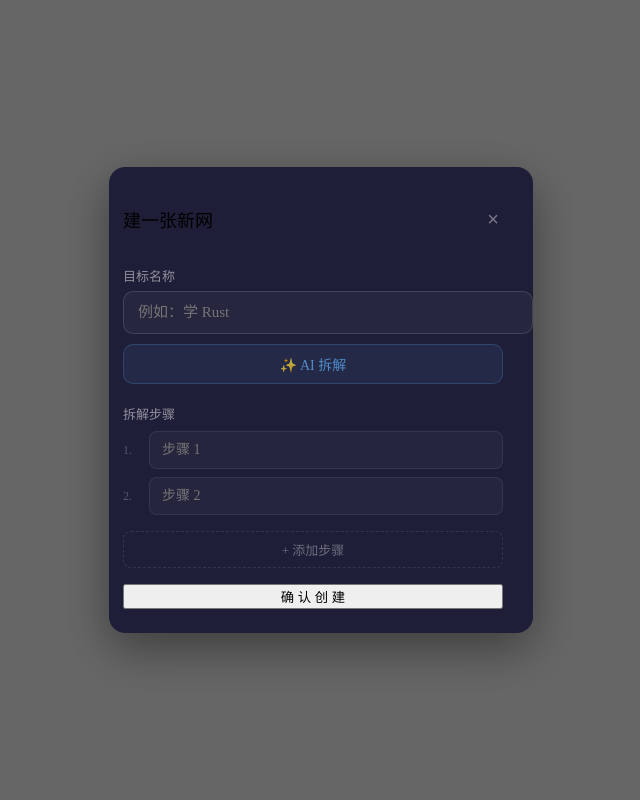
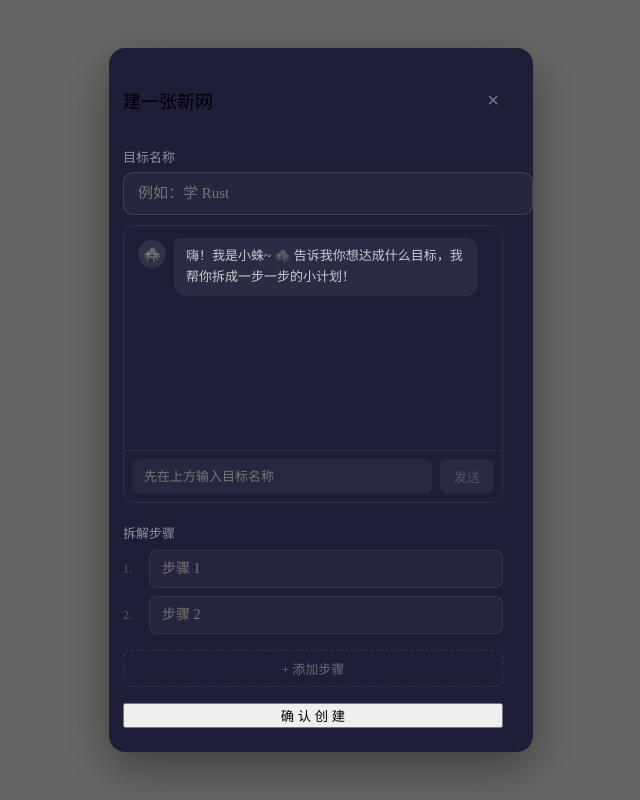
Before and after one commit to HeibaiPeiii/spiderweave, a React (Vite) app in the folder web/: page / in a window 1280 px wide. Both pictures are taken after a click on the button "建 一 张 新 网". Shown: the whole page, without its empty margins (319-959 px from the left). Built offline with nearby package versions, Linux system fonts and the light colour scheme; no server answers; the HTML template or start-up script is replaced by a standard one.

Commit message:
feat: replace AI button with SpiderChat — spider persona dialogue for goal decomposition

```diff
--- a/web/src/components/CreateWebModal.jsx
+++ b/web/src/components/CreateWebModal.jsx
@@ -1,6 +1,6 @@
 import { useState, useRef, useEffect } from 'react'
 import { useSpider } from '../contexts/SpiderContext.jsx'
-import { aiDecompose } from '../utils/aiDecompose.js'
+import SpiderChat from './SpiderChat.jsx'
 
 const MAX_WEBS = 3
 const MIN_STEPS = 2
@@ -21,9 +21,8 @@ export default function CreateWebModal({ onClose, onCreated }) {
   const [error, setError] = useState('')
   const titleRef = useRef(null)
 
-  // AI 拆解 — key 由构建时环境变量注入
+  // AI 对话 — key 由构建时环境变量注入
   const apiKey = import.meta.env.VITE_DEEPSEEK_KEY || ''
-  const [aiLoading, setAiLoading] = useState(false)
 
   // 打开时聚焦名称输入框
   useEffect(() => {
@@ -74,34 +73,11 @@ export default function CreateWebModal({ onClose, onCreated }) {
     onCreated?.(webId)
   }
 
-  async function handleAIDecompose() {
-    setError('')
-    const goal = title.trim()
-    if (!goal) {
-      setError('请先输入目标名称')
-      titleRef.current?.focus()
-      return
-    }
-    if (!apiKey) {
-      setError('后台未配置 AI Key')
-      return
-    }
-    setAiLoading(true)
-    try {
-      const result = await aiDecompose(goal, apiKey)
-      if (result.length < 2) {
-        setError('AI 拆解结果不足 2 步，请手动补充')
-        return
-      }
-      const padded = result.length < MIN_STEPS
-        ? [...result, ...Array(MIN_STEPS - result.length).fill('')]
-        : result
-      setSteps(padded)
-    } catch (e) {
-      setError(e.message || 'AI 拆解失败')
-    } finally {
-      setAiLoading(false)
-    }
+  function handleStepsFromChat(newSteps) {
+    const padded = newSteps.length < MIN_STEPS
+      ? [...newSteps, ...Array(MIN_STEPS - newSteps.length).fill('')]
+      : newSteps.slice(0, MAX_STEPS)
+    setSteps(padded)
   }
 
   function handleOverlayClick(e) {
@@ -212,36 +188,14 @@ export default function CreateWebModal({ onClose, onCreated }) {
           }}
         />
 
-        {/* AI 拆解按钮 */}
-        <div style={{ marginBottom: 20 }}>
-          <button
-            onClick={handleAIDecompose}
-            disabled={aiLoading || !title.trim()}
-            style={{
-              width: '100%',
-              padding: '9px 0',
-              borderRadius: 10,
-              border: '1px solid rgba(100,180,255,0.2)',
-              background: aiLoading
-                ? 'rgba(100,180,255,0.05)'
-                : 'rgba(100,180,255,0.08)',
-              color: aiLoading
-                ? 'rgba(100,180,255,0.4)'
-                : 'rgba(100,180,255,0.7)',
-              fontSize: 14,
-              fontFamily: 'inherit',
-              fontWeight: 300,
-              cursor: aiLoading || !title.trim() ? 'default' : 'pointer',
-              transition: 'background 0.2s ease',
-              display: 'flex',
-              alignItems: 'center',
-              justifyContent: 'center',
-              gap: 8,
-            }}
-          >
-            {aiLoading ? '⟳ AI 正在拆解…' : '✨ AI 拆解'}
-          </button>
-        </div>
+        {/* 小蛛对话拆解 */}
+        {apiKey && (
+          <SpiderChat
+            goalTitle={title}
+            apiKey={apiKey}
+            onSteps={handleStepsFromChat}
+          />
+        )}
 
         {/* 步骤拆解 */}
         <label
--- /dev/null
+++ b/web/src/components/SpiderChat.jsx
@@ -0,0 +1,263 @@
+import { useState, useRef, useEffect } from 'react'
+
+const SYSTEM_PROMPT = `你是小蛛，一只住在用户目标网上的可爱小蜘蛛。你帮用户把模糊的目标拆成具体步骤。
+
+说话风格：
+- 温暖、鼓励、带点可爱（偶尔用 ~ 🕷️ ✨）
+- 每次回复简短短，1~3 句话
+- 当用户说了目标后，立刻给出 3~7 个拆解好的步骤
+- 步骤格式：每行一个，不要编号，直接用中文短句
+
+如果用户对步骤有意见，根据反馈调整后重新给出全部步骤。
+
+如果用户说的不是目标（闲聊），就简短回复，然后引导用户说说想达成什么目标。`
+
+/**
+ * 蜘蛛对话组件 — 小蛛跟用户聊天拆解目标
+ *
+ * Props:
+ *   goalTitle — 用户输入的目标名（同步到对话上下文）
+ *   apiKey    — DeepSeek API key
+ *   onSteps   — (steps: string[]) => void  提取到步骤后回调
+ */
+export default function SpiderChat({ goalTitle, apiKey, onSteps }) {
+  const [messages, setMessages] = useState(() => [
+    {
+      role: 'assistant',
+      content: '嗨！我是小蛛~ 🕷️ 告诉我你想达成什么目标，我帮你拆成一步一步的小计划！',
+    },
+  ])
+  const [input, setInput] = useState('')
+  const [loading, setLoading] = useState(false)
+  const chatRef = useRef(null)
+  const inputRef = useRef(null)
+
+  // 自动滚到底部
+  useEffect(() => {
+    chatRef.current?.scrollTo(0, chatRef.current.scrollHeight)
+  }, [messages])
+
+  async function callAI(history) {
+    const msgs = [
+      { role: 'system', content: SYSTEM_PROMPT },
+      ...history.map((m) => ({ role: m.role, content: m.content })),
+    ]
+    const res = await fetch('https://api.deepseek.com/v1/chat/completions', {
+      method: 'POST',
+      headers: {
+        'Content-Type': 'application/json',
+        Authorization: `Bearer ${apiKey}`,
+      },
+      body: JSON.stringify({
+        model: 'deepseek-chat',
+        messages: msgs,
+        temperature: 0.8,
+        max_tokens: 600,
+      }),
+    })
+    if (!res.ok) {
+      if (res.status === 401) throw new Error('API Key 无效')
+      if (res.status === 402) throw new Error('余额不足')
+      throw new Error(`请求失败 (${res.status})`)
+    }
+    const data = await res.json()
+    return data.choices[0].message.content
+  }
+
+  /** 从 AI 回复中提取步骤列表 */
+  function extractSteps(text) {
+    const lines = text
+      .split('\n')
+      .map((s) => s.trim())
+      .map((s) => s.replace(/^[\d\.\、\-\*\s]+/, '').trim())
+      .filter((s) => s.length > 1 && s.length < 30)
+    return lines.length >= 2 ? lines : null
+  }
+
+  async function handleSend() {
+    const msg = input.trim()
+    if (!msg || loading) return
+
+    const updated = [...messages, { role: 'user', content: msg }]
+    setMessages(updated)
+    setInput('')
+    setLoading(true)
+
+    try {
+      const reply = await callAI(updated)
+      setMessages([...updated, { role: 'assistant', content: reply }])
+
+      // 尝试提取步骤
+      const steps = extractSteps(reply)
+      if (steps && steps.length >= 2) {
+        onSteps?.(steps)
+      }
+    } catch (e) {
+      setMessages([
+        ...updated,
+        { role: 'assistant', content: `哎呀，网络好像出了点问题…等会儿再试试吧 🕸️` },
+      ])
+    } finally {
+      setLoading(false)
+    }
+  }
+
+  function handleKeyDown(e) {
+    if (e.key === 'Enter' && !e.shiftKey) {
+      e.preventDefault()
+      handleSend()
+    }
+  }
+
+  return (
+    <div
+      style={{
+        border: '1px solid rgba(255,255,255,0.08)',
+        borderRadius: 12,
+        overflow: 'hidden',
+        marginBottom: 20,
+      }}
+    >
+      {/* 聊天消息区 */}
+      <div
+        ref={chatRef}
+        style={{
+          height: 200,
+          overflowY: 'auto',
+          padding: '12px 14px',
+          display: 'flex',
+          flexDirection: 'column',
+          gap: 10,
+        }}
+      >
+        {messages.map((m, i) => {
+          const isSpider = m.role === 'assistant'
+          return (
+            <div
+              key={i}
+              style={{
+                display: 'flex',
+                gap: 8,
+                alignItems: 'flex-start',
+                flexDirection: isSpider ? 'row' : 'row-reverse',
+              }}
+            >
+              {/* 小蛛头像 */}
+              {isSpider && (
+                <div
+                  style={{
+                    width: 28,
+                    height: 28,
+                    borderRadius: '50%',
+                    background: 'rgba(255,255,255,0.08)',
+                    display: 'flex',
+                    alignItems: 'center',
+                    justifyContent: 'center',
+                    fontSize: 14,
+                    flexShrink: 0,
+                    marginTop: 2,
+                  }}
+                >
+                  🕷️
+                </div>
+              )}
+
+              {/* 气泡 */}
+              <div
+                style={{
+                  maxWidth: '80%',
+                  padding: '8px 12px',
+                  borderRadius: isSpider ? '4px 12px 12px 12px' : '12px 4px 12px 12px',
+                  background: isSpider
+                    ? 'rgba(255,255,255,0.06)'
+                    : 'rgba(100,180,255,0.12)',
+                  color: isSpider
+                    ? 'rgba(255,255,255,0.75)'
+                    : 'rgba(200,220,255,0.85)',
+                  fontSize: 13,
+                  lineHeight: 1.6,
+                  whiteSpace: 'pre-wrap',
+                  wordBreak: 'break-word',
+                }}
+              >
+                {m.content}
+              </div>
+            </div>
+          )
+        })}
+
+        {loading && (
+          <div style={{ display: 'flex', gap: 8, alignItems: 'center' }}>
+            <div style={{
+              width: 28, height: 28, borderRadius: '50%',
+              background: 'rgba(255,255,255,0.08)',
+              display: 'flex', alignItems: 'center', justifyContent: 'center',
+              fontSize: 14,
+            }}>
+              🕷️
+            </div>
+            <span style={{ color: 'rgba(255,255,255,0.3)', fontSize: 13 }}>小蛛正在思考…</span>
+          </div>
+        )}
+      </div>
+
+      {/* 输入区 */}
+      <div
+        style={{
+          display: 'flex',
+          borderTop: '1px solid rgba(255,255,255,0.06)',
+          padding: 8,
+          gap: 8,
+        }}
+      >
+        <input
+          ref={inputRef}
+          type="text"
+          value={input}
+          onChange={(e) => setInput(e.target.value)}
+          onKeyDown={handleKeyDown}
+          placeholder={
+            goalTitle
+              ? `和  聊聊"${goalTitle}"怎么拆…`
+              : '先在上方输入目标名称'
+          }
+          disabled={loading}
+          style={{
+            flex: 1,
+            padding: '8px 12px',
+            borderRadius: 8,
+            border: 'none',
+            background: 'rgba(255,255,255,0.04)',
+            color: 'rgba(255,255,255,0.85)',
+            fontSize: 13,
+            fontFamily: 'inherit',
+            fontWeight: 300,
+            outline: 'none',
+          }}
+        />
+        <button
+          onClick={handleSend}
+          disabled={loading || !input.trim()}
+          style={{
+            padding: '8px 14px',
+            borderRadius: 8,
+            border: 'none',
+            background: input.trim()
+              ? 'rgba(100,180,255,0.15)'
+              : 'rgba(255,255,255,0.05)',
+            color: input.trim()
+              ? 'rgba(180,210,255,0.8)'
+              : 'rgba(255,255,255,0.2)',
+            fontSize: 13,
+            fontFamily: 'inherit',
+            fontWeight: 300,
+            cursor: input.trim() ? 'pointer' : 'default',
+            whiteSpace: 'nowrap',
+          }}
+        >
+          发送
+        </button>
+      </div>
+    </div>
+  )
+}
```
